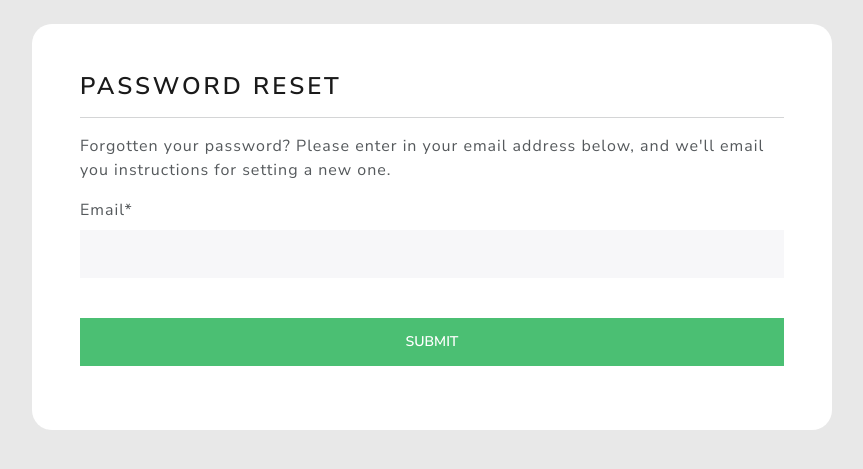
After one commit to joaoleau/subplatform, a Django app: page /reset/password/ in a window 1280 px wide. The commit adds this page. Shown: the top 469 px of the page, without its empty margins (208-1071 px from the left). Run offline with Django 5.2, Linux system fonts and the light colour scheme; parts of the project's set-up code (start-up, migrations or seed data) failed here and were passed over; some libraries are stand-ins or nearby versions.

Commit message:
feat: Add password management feature

```diff
--- a/account/forms/update.py
+++ b/account/forms/update.py
@@ -5,6 +5,7 @@ User = get_user_model()
 
 
 class UpdateUserForm(UserChangeForm):
+
     class Meta:
         model = User
         fields = [
--- /dev/null
+++ b/account/templates/account/password-reset.html
@@ -0,0 +1,55 @@
+
+{% load static %}
+
+{% load crispy_forms_tags %}
+
+<html>
+
+    <head>
+
+        <title> Edenthought | PW </title>
+
+
+        <meta charset="utf-8" />
+
+        <meta name="viewport" content="width-device-width, initial-scale=1, maximum-scale=1"/>
+
+
+        <link rel="stylesheet" type="text/css" href="https://bootswatch.com/5/lux/bootstrap.min.css">
+
+
+        <link rel="stylesheet" type="text/css" href="{% static 'css/styles.css' %}">
+
+    </head>
+
+    <br>
+
+    <div class="container bg-white shadow-md p-5 form-layout">
+
+        <h3> Password reset </h3>
+
+        <hr>
+
+        <p> Forgotten your password?
+
+            Please enter in your email address below, and we'll email you instructions
+
+            for setting a new one.
+
+        </p>
+
+        <form method="POST">
+
+            {% csrf_token %}
+
+            {{form|crispy}}
+
+            <br>
+
+            <input class="btn btn-success w-100" type="submit" name="Send email"/>
+
+        </form>
+
+    </div>
+
+</html>
--- a/account/templates/account/update.html
+++ b/account/templates/account/update.html
@@ -13,7 +13,7 @@
         <br>
         <input class="btn btn-success" type="submit" value="Update" />
 
-        <a class="btn btn-outline-danger" href="{% url 'account:account-delete' %}">Delete</a>
+        <a class="btn btn-outline-danger" href="{% url 'account-delete' %}">Delete</a>
     </form>
 </div>
 <br>
--- a/account/urls.py
+++ b/account/urls.py
@@ -5,9 +5,11 @@ from .views import (
     LogoutView,
     AccountManagement,
     DeleteAccountView,
+    PasswordResetView,
+    PasswordResetDoneView,
+    PasswordResetConfirmView,
+    PasswordResetCompleteView,
 )
-
-app_name = "account"
 
 urlpatterns = [
     path("login/", LoginView.as_view(), name="login"),
@@ -16,3 +18,22 @@ urlpatterns = [
     path("account/management/", AccountManagement.as_view(), name="account-management"),
     path("delete/", DeleteAccountView.as_view(), name="account-delete"),
 ]
+
+urlpatterns += [
+    path("reset/password/", PasswordResetView.as_view(), name="reset_password"),
+    path(
+        "reset/password/done/",
+        PasswordResetDoneView.as_view(),
+        name="password_reset_done",
+    ),
+    path(
+        "reset/<uidb64>/<token>/",
+        PasswordResetConfirmView.as_view(),
+        name="password_reset_confirm",
+    ),
+    path(
+        "reset/password/complete/",
+        PasswordResetCompleteView.as_view(),
+        name="password_reset_complete",
+    ),
+]
--- a/account/views.py
+++ b/account/views.py
@@ -11,6 +11,7 @@ from django.contrib.auth.mixins import LoginRequiredMixin
 from django.views import View
 from .forms import RegisterForm, LoginForm, UpdateUserForm
 from django.urls import reverse_lazy
+from django.contrib.auth import views as auth_views
 
 User = get_user_model()
 
@@ -51,7 +52,7 @@ class LoginView(FormView):
 class RegisterView(FormView):
     form_class = RegisterForm
     template_name = "account/register.html"
-    success_url = reverse_lazy("account:login")
+    success_url = reverse_lazy("login")
     success_message = "Novo usuário <b>%(username)s</b> criado com sucesso."
 
     def get(self, request: HttpRequest, *args: str, **kwargs: Any) -> HttpResponse:
@@ -118,3 +119,19 @@ class DeleteAccountView(LoginRequiredMixin, DeleteView):
         context = super().get_context_data(**kwargs)
         context["user"] = self.get_object()
         return context
+
+
+class PasswordResetView(auth_views.PasswordResetView):
+    template_name = "account/password-reset.html"
+
+
+class PasswordResetDoneView(auth_views.PasswordResetDoneView):
+    template_name = "account/password-reset-sent.html"
+
+
+class PasswordResetConfirmView(auth_views.PasswordResetConfirmView):
+    template_name = "account/password-reset-form.html"
+
+
+class PasswordResetCompleteView(auth_views.PasswordResetCompleteView):
+    template_name = "account/password-reset-complete.html"
--- a/client/templates/client/delete-subscription.html
+++ b/client/templates/client/delete-subscription.html
@@ -25,7 +25,7 @@
 
         <br>
 
-        <a class="btn btn-success" type="button" href="{% url 'account:account-management' %}">
+        <a class="btn btn-success" type="button" href="{% url 'account-management' %}">
 
             &nbsp; Return to dashboard
 
--- a/client/templates/client/django-update-sub-confirmed.html
+++ b/client/templates/client/django-update-sub-confirmed.html
@@ -25,7 +25,7 @@
 
         <br>
 
-        <a class="btn btn-success" type="button" href="{% url '' %}">
+        <a class="btn btn-success" type="button" href="{% url 'home' %}">
 
             > &nbsp; Return to home
 
```
Also changed, not shown: account/templates/account/password-reset-complete.html (added, +43 -0 lines), account/templates/account/password-reset-form.html (added, +56 -0 lines), account/templates/account/password-reset-sent.html (added, +39 -0 lines), subplatform/settings.py (+12 -1 lines), templates/navbar.html (+4 -4 lines).
